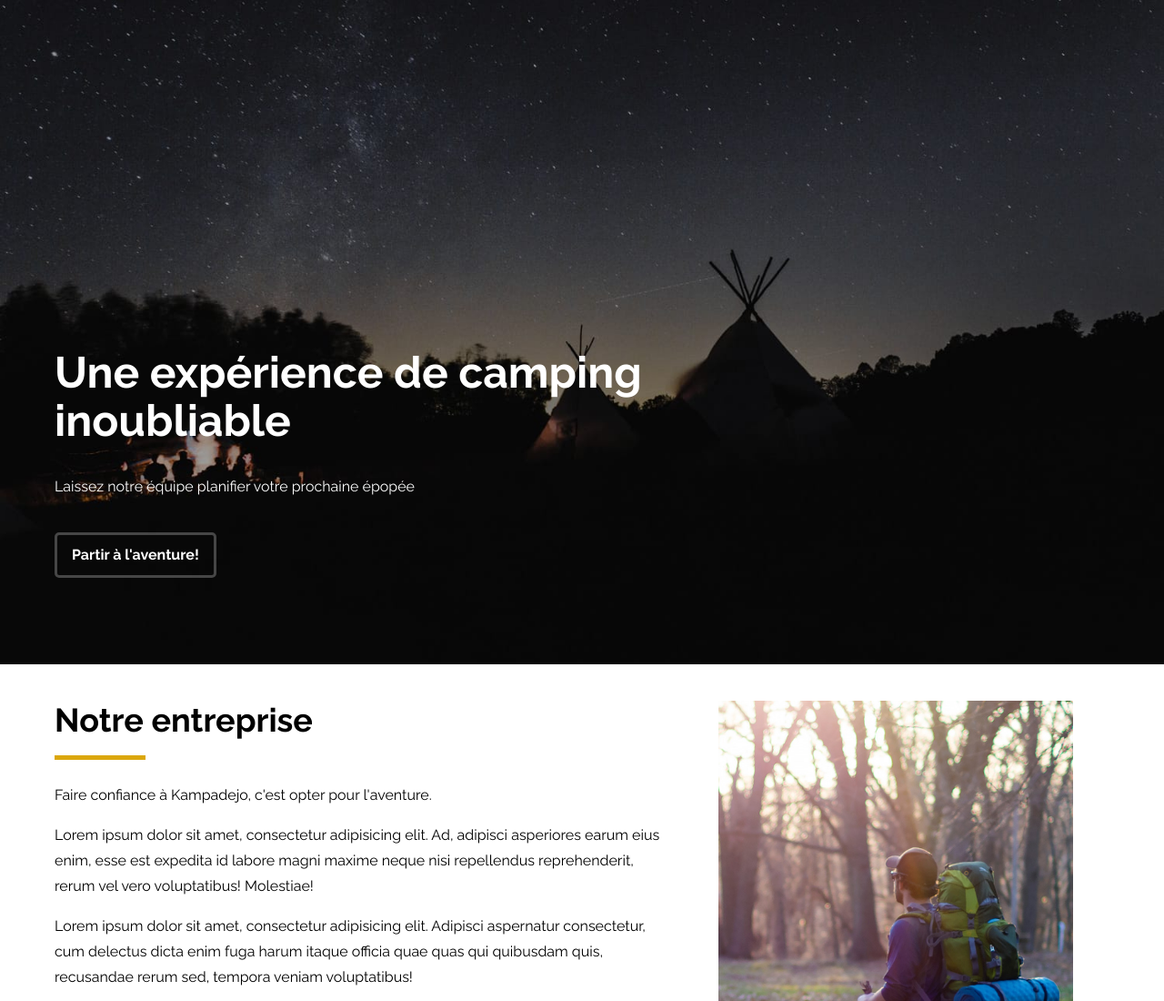
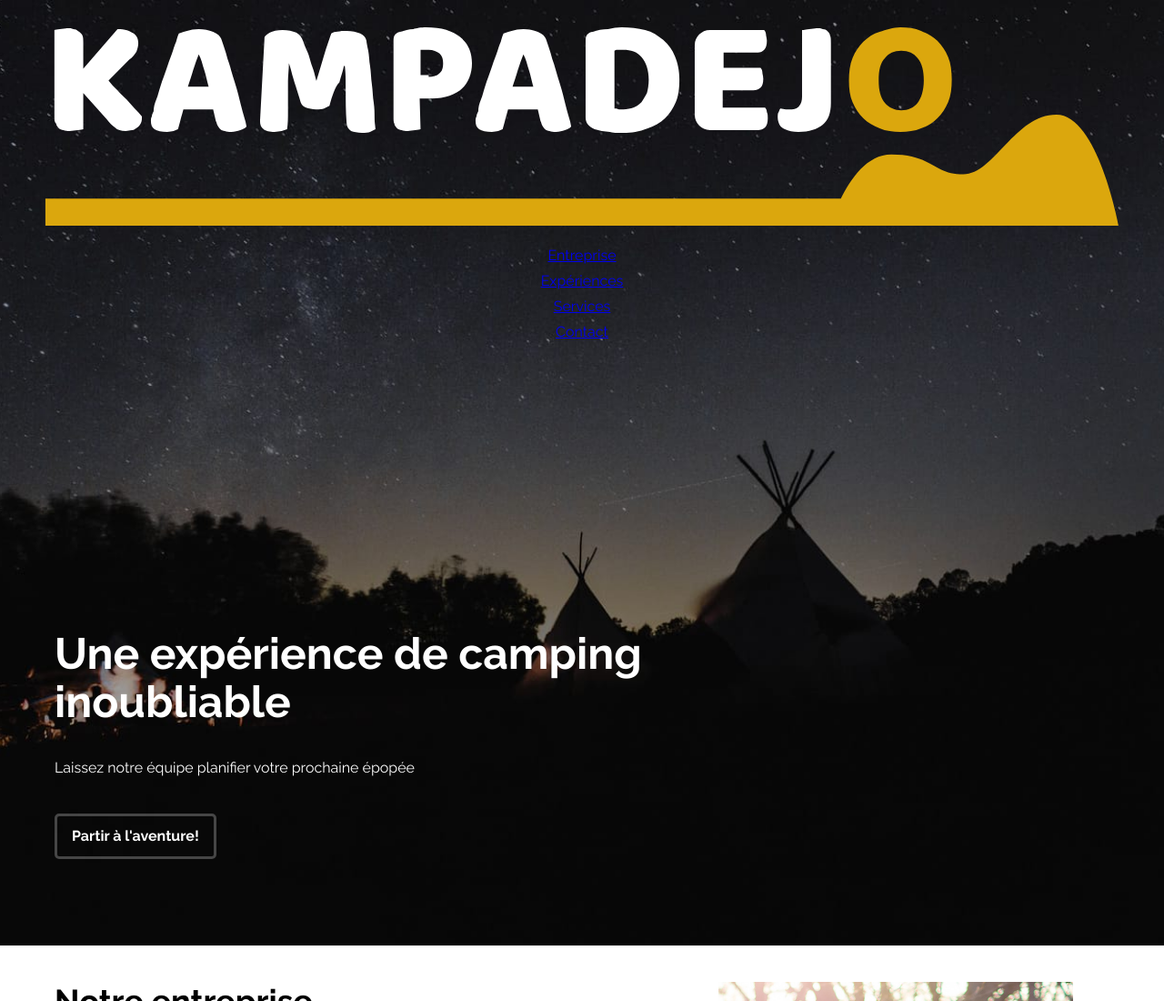
Before and after one commit to CassiopeeG/tp4-kampadejo, a plain HTML site: page index.html in a window 1280 px wide. Shown: the top 1100 px of the page at 91% size. Drawn offline with Linux system fonts and the light colour scheme; a web font is replaced by a local one.

Commit message:
Ajout des cibles pour les lien de la navigation.

```diff
--- a/index.html
+++ b/index.html
@@ -3,6 +3,7 @@
 
 <head>
     <meta charset="UTF-8">
+    <meta name="viewport" content="width=device-width, initial-scale=1.0">
 
     <title>Kampadejo - Expériences de camping</title>
     <link rel="stylesheet" href="assets/css/style.css">
@@ -12,10 +13,22 @@
 
 <body>
     <!-- Lien Aller au contenu -->
-    <header class="entete">
+    <a href="#contenu" class="sauter screen-reader-only focusable">Allez au contenu</a>
+
+    <header class="entete" role="banner">
         <div class="conteneur">
             <!-- Menu principal -->
-
+             <nav class="nav nav--closed">
+                <a class="logo" href="">
+                    <img src="assets/images/logo.svg" alt="">
+                </a>
+                <ul class="nav__list">
+                    <li><a href="#entreprise" class="nav__list-item">Entreprise</a></li>
+                    <li><a href="#experiences" class="nav__list-item">Expériences</a></li>
+                    <li><a href="#services" class="nav__list-item">Services</a></li>
+                    <li><a href="#contact" class="nav__list-item">Contact</a></li>
+                </ul>
+             </nav>
 
         </div>
         <div class="conteneur accroche">
@@ -26,7 +39,7 @@
             </div>
         </div>
     </header>
-    <main>
+    <main role="main">
         <section class="entreprise conteneur rangee" id="entreprise">
             <div class="cols_7_de_12">
                 <h2 id="contenu">Notre entreprise</h2>
@@ -136,7 +149,7 @@
             </div>
         </section>
     </main>
-    <footer id="contact">
+    <footer id="contact" role="contentinfo">
         <div class="conteneur rangee">
             <div class="cols_4_de_12">
                 <h2>Nous joindre</h2>
```
